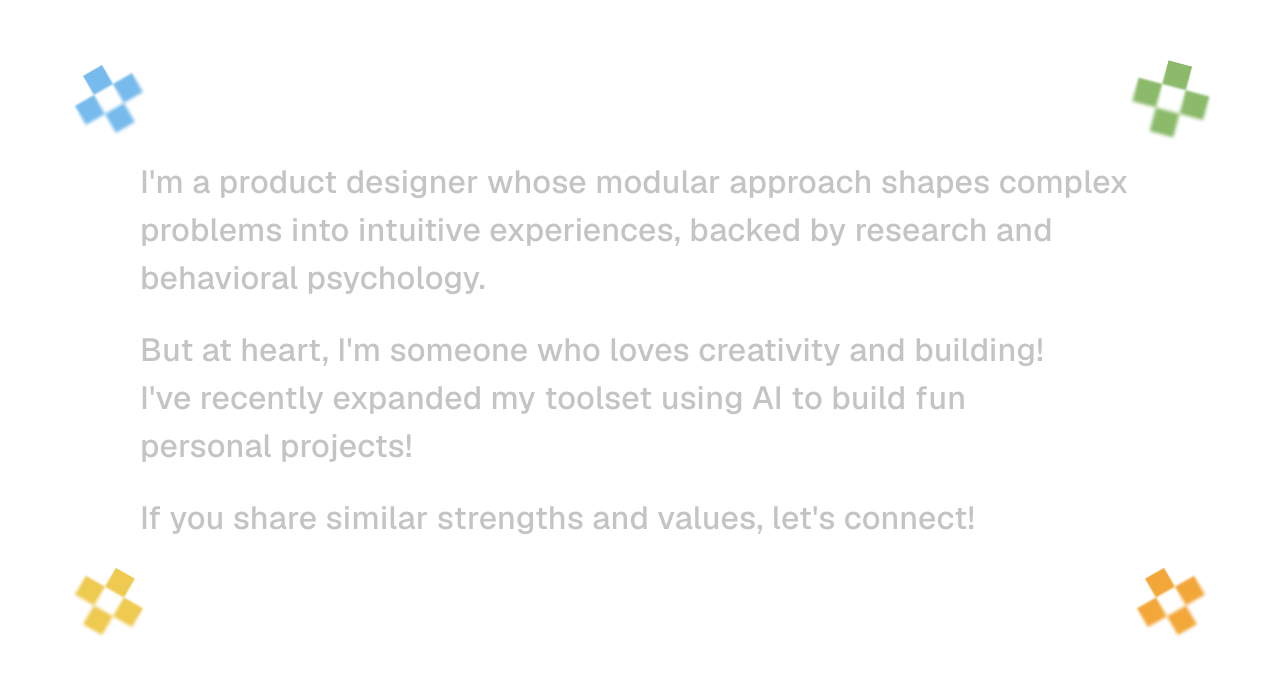
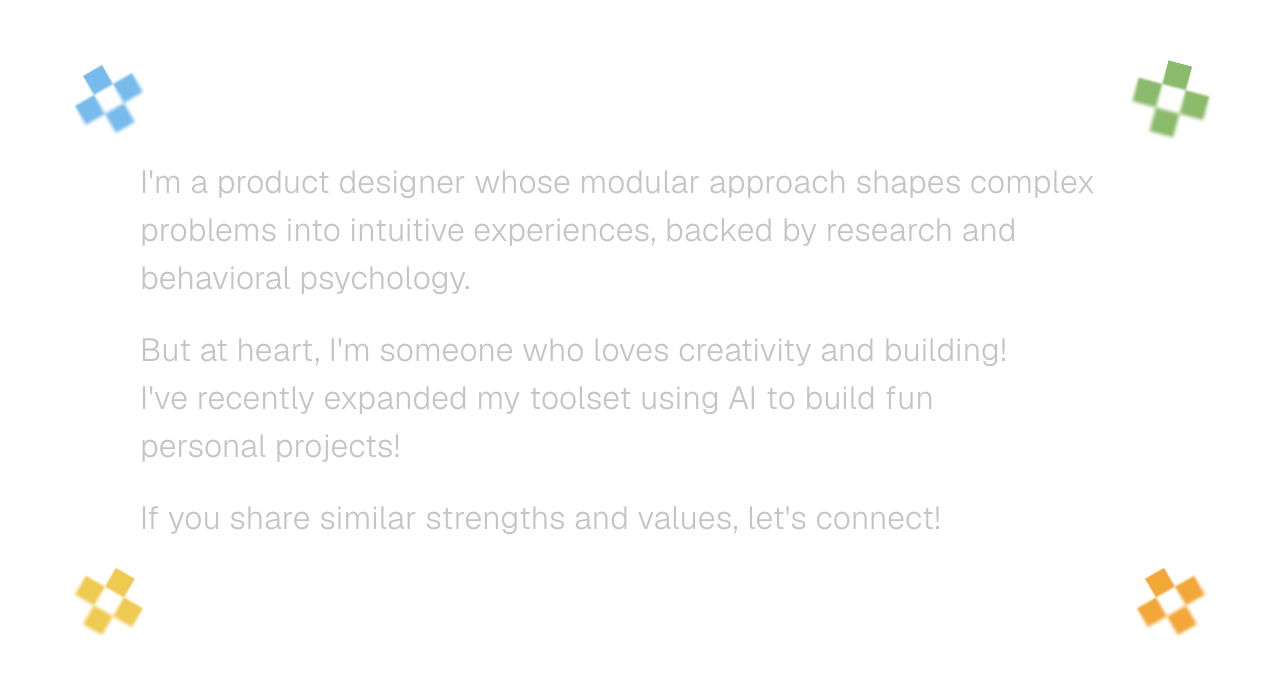
Before and after one commit to nnisalas/DesignPortfolio, a Next.js app: page / in a window 1280 px wide. Shown: the part 1730-2406 px from the top of the page. Built offline with nearby package versions, Linux system fonts and the light colour scheme.

Commit message:
Make value-highlight section text light weight (500 -> 300)

```diff
--- a/src/components/ScrollHighlightIntro.tsx
+++ b/src/components/ScrollHighlightIntro.tsx
@@ -17,7 +17,7 @@ const WORDS = [...WORDS_1, ...WORDS_2, ...WORDS_3];
 const paragraphStyle: React.CSSProperties = {
   margin: 0,
   fontFamily: "var(--font-geist), system-ui, sans-serif",
-  fontWeight: 500,
+  fontWeight: 300,
   fontSize: "clamp(20px,3.6vw,32px)",
   lineHeight: 1.5,
   letterSpacing: ".01em",
```
